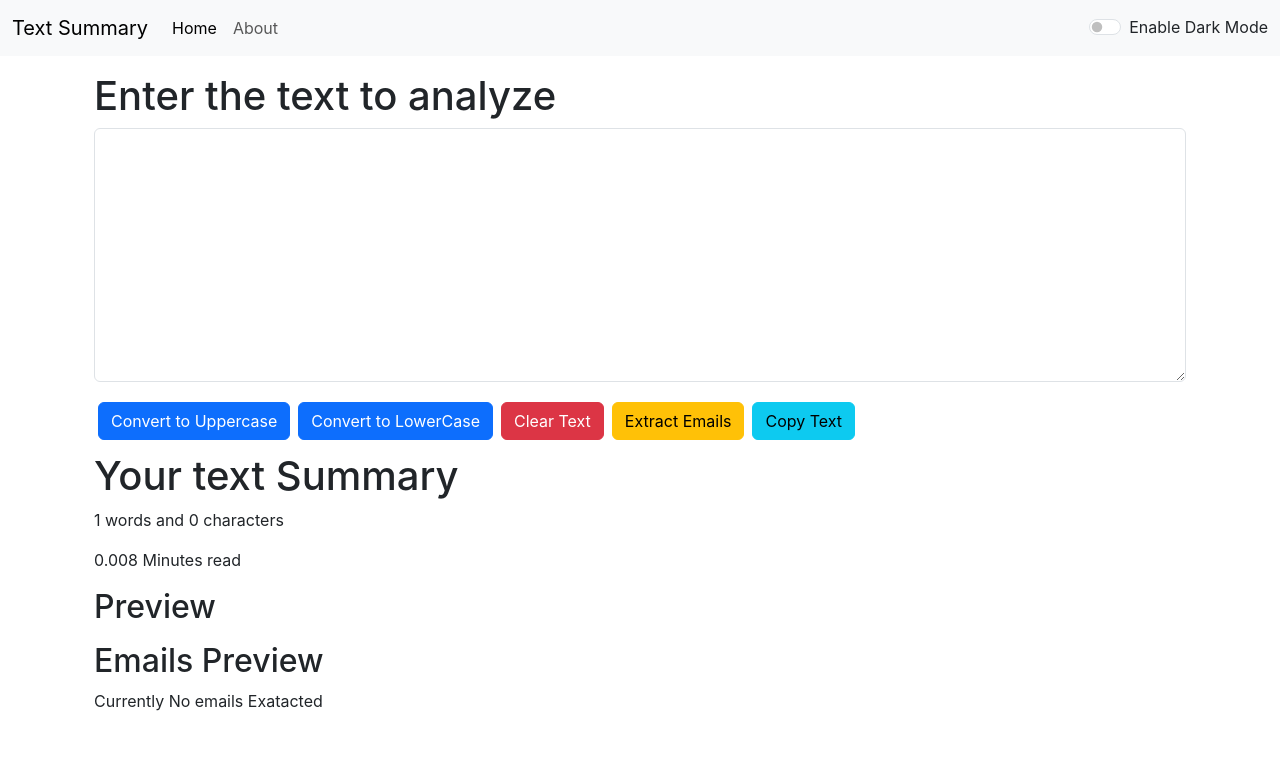
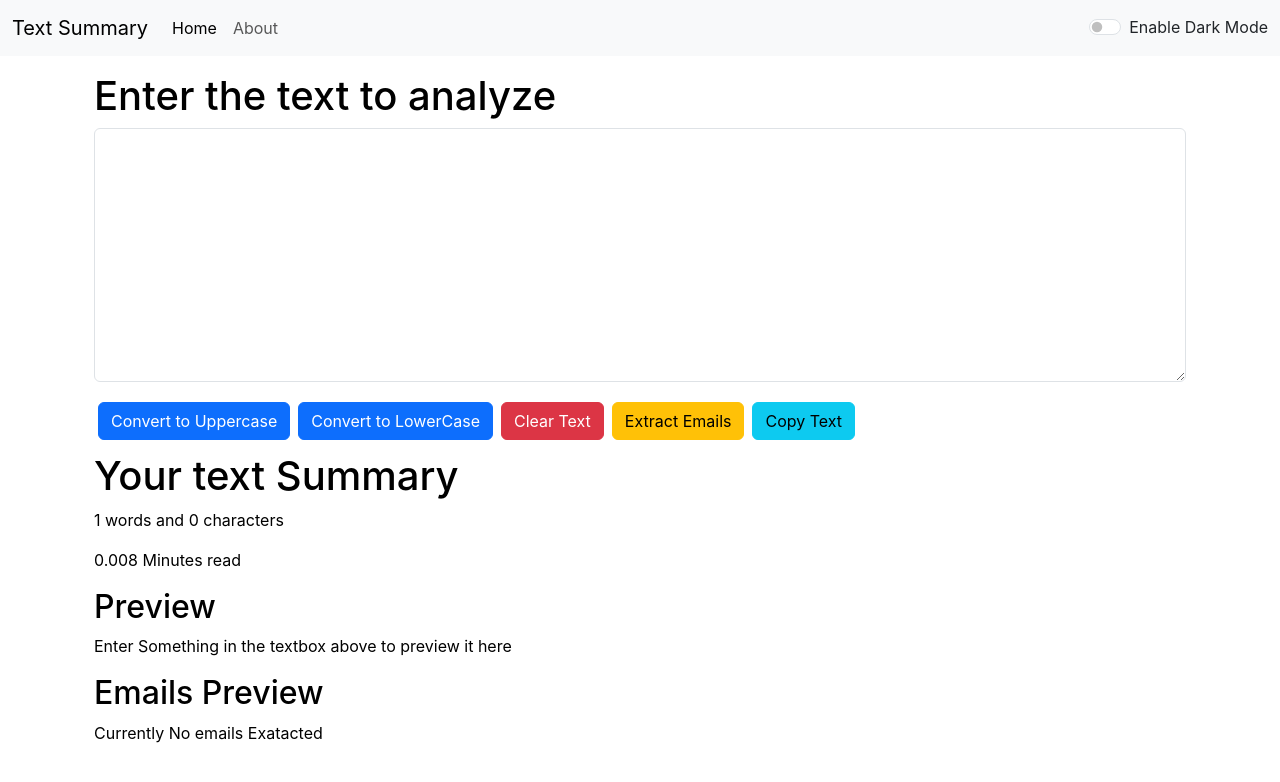
Before and after one commit to PranitBhatt/my-app, a React (Create React App) app: page / in a window 1280 px wide. Shown: the top 782 px of the page. Built offline with nearby package versions, Linux system fonts and the light colour scheme.

Commit message:
completed dark mode functionality

```diff
--- a/src/App.js
+++ b/src/App.js
@@ -11,7 +11,7 @@
     if(mode==='light')
     {
       setMode('dark');
-      document.body.style.backgroundColor = 'grey';
+      document.body.style.backgroundColor = 'black';
     }
     else{
       setMode('light');
@@ -23,7 +23,7 @@
       {/* Navbar is a Component and the title and aboutText are the props for that component */}
       <Navbar aboutText="About" title="Text Summary" mode={mode} toggleMode={toggleMode} />
       <div className="container my-3">
-      <TextForm heading="Enter the text to analyze"/>
+      <TextForm heading="Enter the text to analyze"  mode={mode}/>
       {/* <About/> */}
       </div>
       </>
--- a/src/Components/TextForm.js
+++ b/src/Components/TextForm.js
@@ -23,7 +23,11 @@
       const emailRegex = /\b[A-Za-z0-9._%+-]+@[A-Za-z0-9.-]+\.[A-Za-z]{2,}\b/g;
     // Find all matches
       let emails = text.match(emailRegex);
-      let commaSeparatedEmails = emails.join(", ");
+      let commaSeparatedEmails = '';
+      if(emails.length>0)
+      {
+        commaSeparatedEmails = emails.join(", ");
+      }
       //let newText = text.toLowerCase();
       setEmail(commaSeparatedEmails);
 
@@ -43,10 +47,10 @@
     //  setText("Enter valid text here");
   return (
     <>
-    <div className='container'>
-        <h1>{props.heading}</h1>
+    <div className='container' style={{color:props.mode==='dark'?'white':'black' }}>
+        <h1 >{props.heading}</h1>
       <div className="mb-3">
-        <textarea className="form-control" value={text} onChange={handleOnchange} id="textarea" rows="10" ></textarea>
+        <textarea className="form-control" value={text} onChange={handleOnchange} id="textarea" rows="10" style={{backgroundColor:props.mode==='dark'?'grey':'white', color:props.mode==='dark'?'white':'black' }} ></textarea>
       </div>
       <button className="btn btn-primary m-1" onClick={handleUpclick}>Convert to Uppercase</button>
       <button className="btn btn-primary m-1" onClick={handlelowclick}>Convert to LowerCase</button>
@@ -54,12 +58,12 @@
       <button className="btn btn-warning m-1" onClick={handleemailclick}>Extract Emails</button>
       <button className="btn btn-info m-1" onClick={handlecopy}>Copy Text</button>
     </div>
-    <div className='container my-2'>
+    <div className='container my-2' style={{color:props.mode==='dark'?'white':'black' }}>
         <h1>Your text Summary</h1>
         <p>{text.split(" ").length} words and {text.length} characters </p>
         <p>{0.008 * text.split(" ").length} Minutes read </p>
         <h2>Preview</h2>
-        <p>{text}</p>
+        <p>{text.length>0?text:"Enter Something in the textbox above to preview it here"}</p>
         <h2>Emails Preview</h2>
         <p>{emails}</p>
     </div>
```
